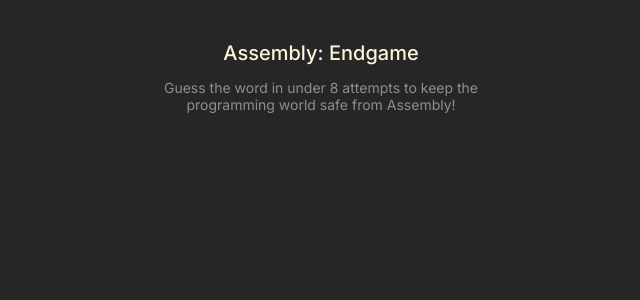
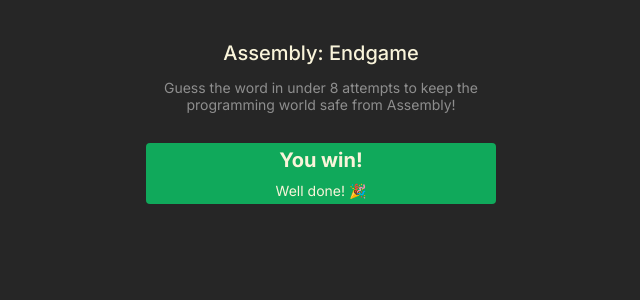
Before and after one commit to SivaKrishna6745/Assembly-Endgame, a React (Vite) app: page / in a window 1280 px wide. Shown: the top 300 px of the page, without its empty margins (319-959 px from the left). Built offline with nearby package versions, Linux system fonts and the light colour scheme.

Commit message:
- add status component. - UI styling.

```diff
--- a/src/App.jsx
+++ b/src/App.jsx
@@ -1,10 +1,12 @@
 import React from 'react';
 import Header from './components/Header';
+import Status from './components/Status';
 
 function App() {
     return (
         <>
             <Header />
+            <Status />
             <main></main>
         </>
     );
--- /dev/null
+++ b/src/components/Status.jsx
@@ -0,0 +1,12 @@
+import React from 'react';
+
+function Status() {
+    return (
+        <section className="status flex fl-cntr">
+            <h2 className="status-title">You win!</h2>
+            <p className="status-subtitle">Well done! 🎉</p>
+        </section>
+    );
+}
+
+export default Status;
--- a/src/index.css
+++ b/src/index.css
@@ -47,3 +47,21 @@ header {
     max-width: 350px;
     color: #8e8e8e;
 }
+
+.status {
+    background-color: #10a95b;
+    color: #f9f4da;
+    flex-direction: column;
+    border-radius: 0.25rem;
+    margin: 1.875rem 0;
+}
+
+.status-title {
+    font-size: 1.25rem;
+    margin: 0.3rem;
+}
+
+.status-subtitle {
+    font-size: 0.875rem;
+    margin: 0.3rem;
+}
```
